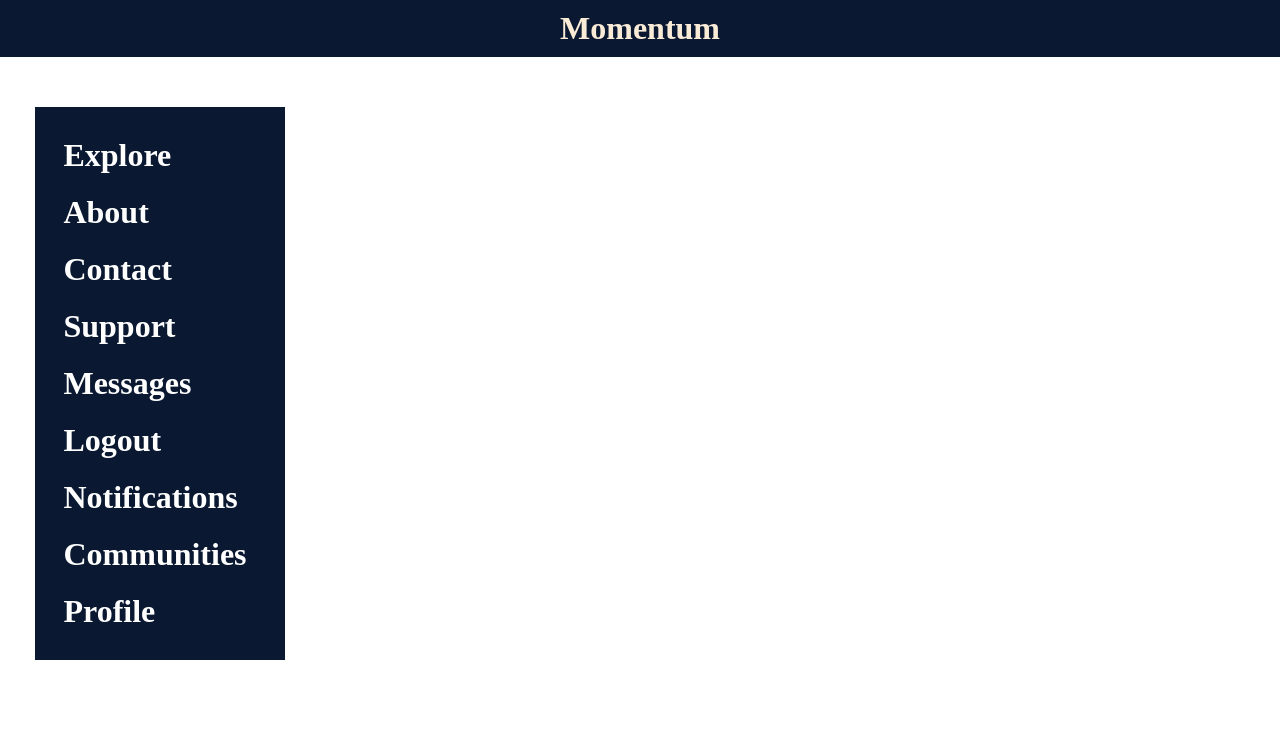
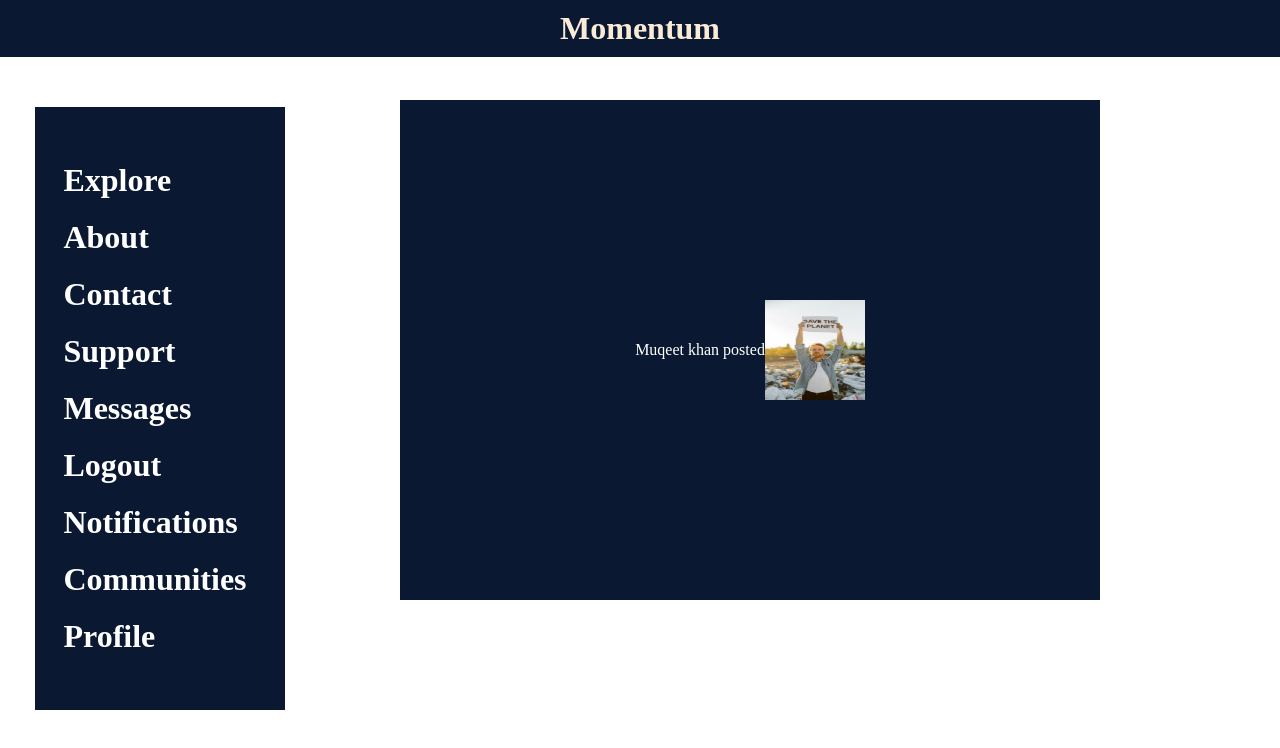
Before and after one commit to muqeetkhan050/Momentum, a React (Vite) app: page / in a window 1280 px wide. Shown: the top 748 px of the page. Built offline with nearby package versions, Linux system fonts and the light colour scheme.

Commit message:
changes in post

```diff
--- a/src/App.jsx
+++ b/src/App.jsx
@@ -4,7 +4,8 @@ import viteLogo from '/vite.svg'
 import './App.css'
 import Header from './Header'
 import SideBar from './SideBar'
-//import MainFeed from './MainFeed'
+import Post from './Post'
+
 
 function App() {
 
@@ -13,6 +14,8 @@ function App() {
    <div>
    <Header/>
     <SideBar/>
+    <Post/>
+
 
 
    </div>
--- /dev/null
+++ b/src/Post.jsx
@@ -0,0 +1,16 @@
+import React from 'react';
+
+function Post(){
+    return (
+        <div>
+            <div style={{display:'flex',position:'sticky',color:'white',backgroundColor:'#0A1931',justifyContent:'center',alignItems:'center',width:'700px',height:'500px', marginLeft:'400px', marginTop:'-560px'}}>
+                <span>Muqeet khan posted</span>
+                <img src='src\food6.jpg' style={{width:'100px', height:'100px'}}/>
+            </div>
+
+        </div>
+
+    )
+}
+
+export default Post;
--- a/src/SideBar.jsx
+++ b/src/SideBar.jsx
@@ -1,9 +1,14 @@
 import React from 'react';
+import Post from './Post'
 
-function SideBar(){
+function SideBar() {
     return (
+        <div className='container' style={{display:'flex',flexDirection:'row',}}>
+            <div className='row'>
             <div className='SideBar'>
-            <div>
+
+
+                <div className='col-span-3'>
                     <h1 className='SideBar-title'>Explore</h1>
                     <h1 className='SideBar-title'>About</h1>
                     <h1 className='SideBar-title'>Contact</h1>
@@ -14,6 +19,14 @@ function SideBar(){
                     <h1 className='SideBar-title'>Communities</h1>
                     <h1 className='SideBar-title'>Profile</h1>
                 </div>
+
+            </div>
+
+
+
+
+
+            </div>
         </div>
     )
 }
```
Also changed, not shown: src/MainFeed.jsx (+12 -12 lines), src/Practice.jsx (added, +26 -0 lines), src/App.css (line endings or trailing spaces), src/food6.jpg (added). Lines whose indentation alone changed are shown as unchanged.
